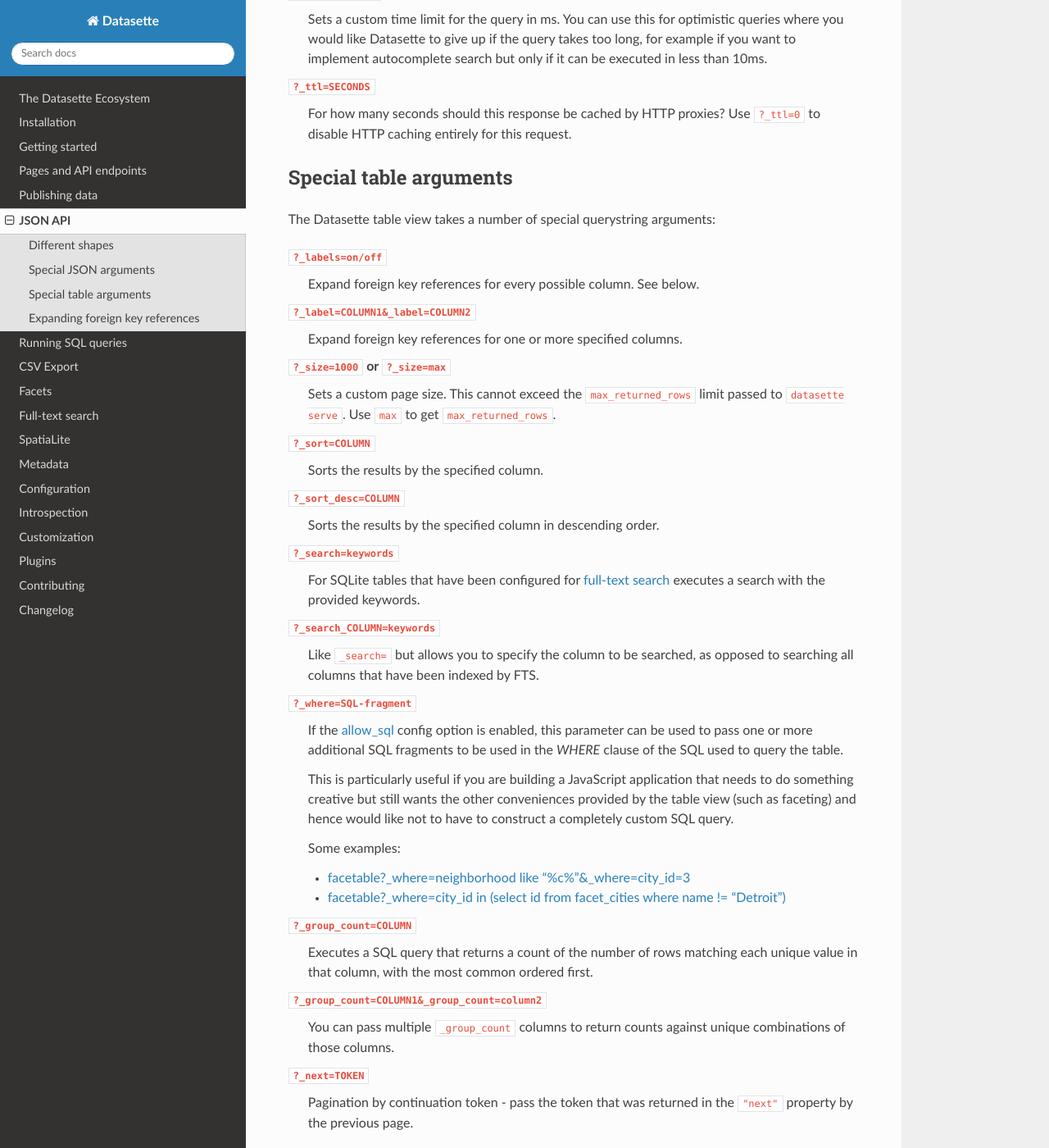
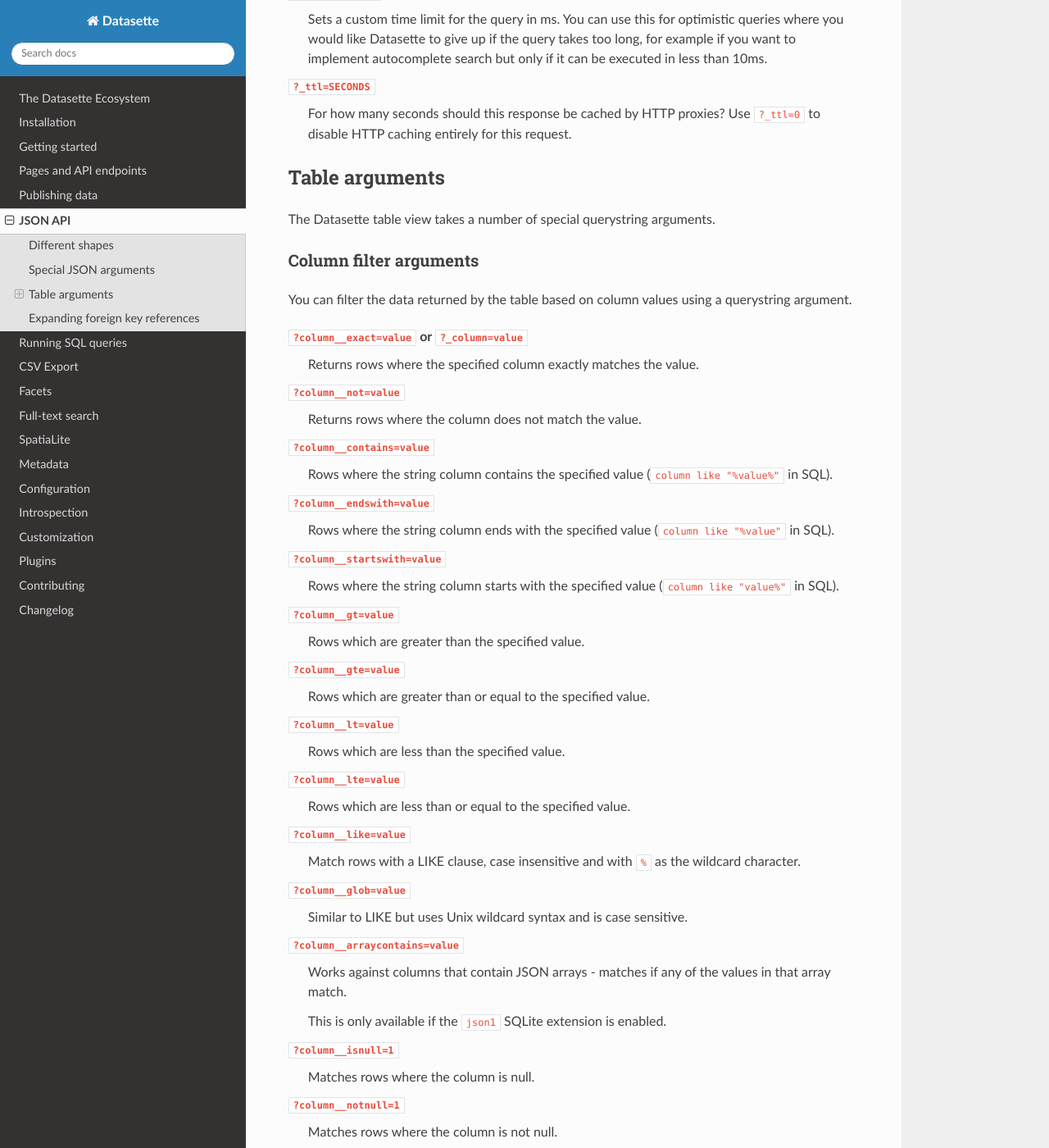
Before and after one commit to simonw/datasette, a Sphinx documentation site: the page built from docs/json_api.rst, in a window 1280 px wide and 1400 px high, scrolled down 3557 px. Shown: the whole window at 82% size. Built offline with Sphinx 7.4.7 and the Read the Docs theme 2.0.0, drawn with Linux system fonts in a browser that asks for light colours; some of the changed text lies outside the part shown.

Commit message:
Documentation for filters, plus new documentation unit test
https://simonwillison.net/2018/Jul/28/documentation-unit-tests/

```diff
--- a/docs/json_api.rst
+++ b/docs/json_api.rst
@@ -176,10 +176,68 @@
 
 .. _table_arguments:
 
+Table arguments
+---------------
+
+The Datasette table view takes a number of special querystring arguments.
+
+Column filter arguments
+~~~~~~~~~~~~~~~~~~~~~~~
+
+You can filter the data returned by the table based on column values using a querystring argument.
+
+``?column__exact=value`` or ``?_column=value``
+    Returns rows where the specified column exactly matches the value.
+
+``?column__not=value``
+    Returns rows where the column does not match the value.
+
+``?column__contains=value``
+    Rows where the string column contains the specified value (``column like "%value%"`` in SQL).
+
+``?column__endswith=value``
+    Rows where the string column ends with the specified value (``column like "%value"`` in SQL).
+
+``?column__startswith=value``
+    Rows where the string column starts with the specified value (``column like "value%"`` in SQL).
+
+``?column__gt=value``
+    Rows which are greater than the specified value.
+
+``?column__gte=value``
+    Rows which are greater than or equal to the specified value.
+
+``?column__lt=value``
+    Rows which are less than the specified value.
+
+``?column__lte=value``
+    Rows which are less than or equal to the specified value.
+
+``?column__like=value``
+    Match rows with a LIKE clause, case insensitive and with ``%`` as the wildcard character.
+
+``?column__glob=value``
+    Similar to LIKE but uses Unix wildcard syntax and is case sensitive.
+
+``?column__arraycontains=value``
+    Works against columns that contain JSON arrays - matches if any of the values in that array match.
+
+    This is only available if the ``json1`` SQLite extension is enabled.
+
+``?column__isnull=1``
+    Matches rows where the column is null.
+
+``?column__notnull=1``
+    Matches rows where the column is not null.
+
+``?column__isblank=1``
+    Matches rows where the column is blank, meaning null or the empty string.
+
+``?column__notblank=1``
+    Matches rows where the column is not blank.
+
 Special table arguments
------------------------
-
-The Datasette table view takes a number of special querystring arguments:
+~~~~~~~~~~~~~~~~~~~~~~~
 
 ``?_labels=on/off``
     Expand foreign key references for every possible column. See below.
```
Also changed, not shown: 1 other file.
